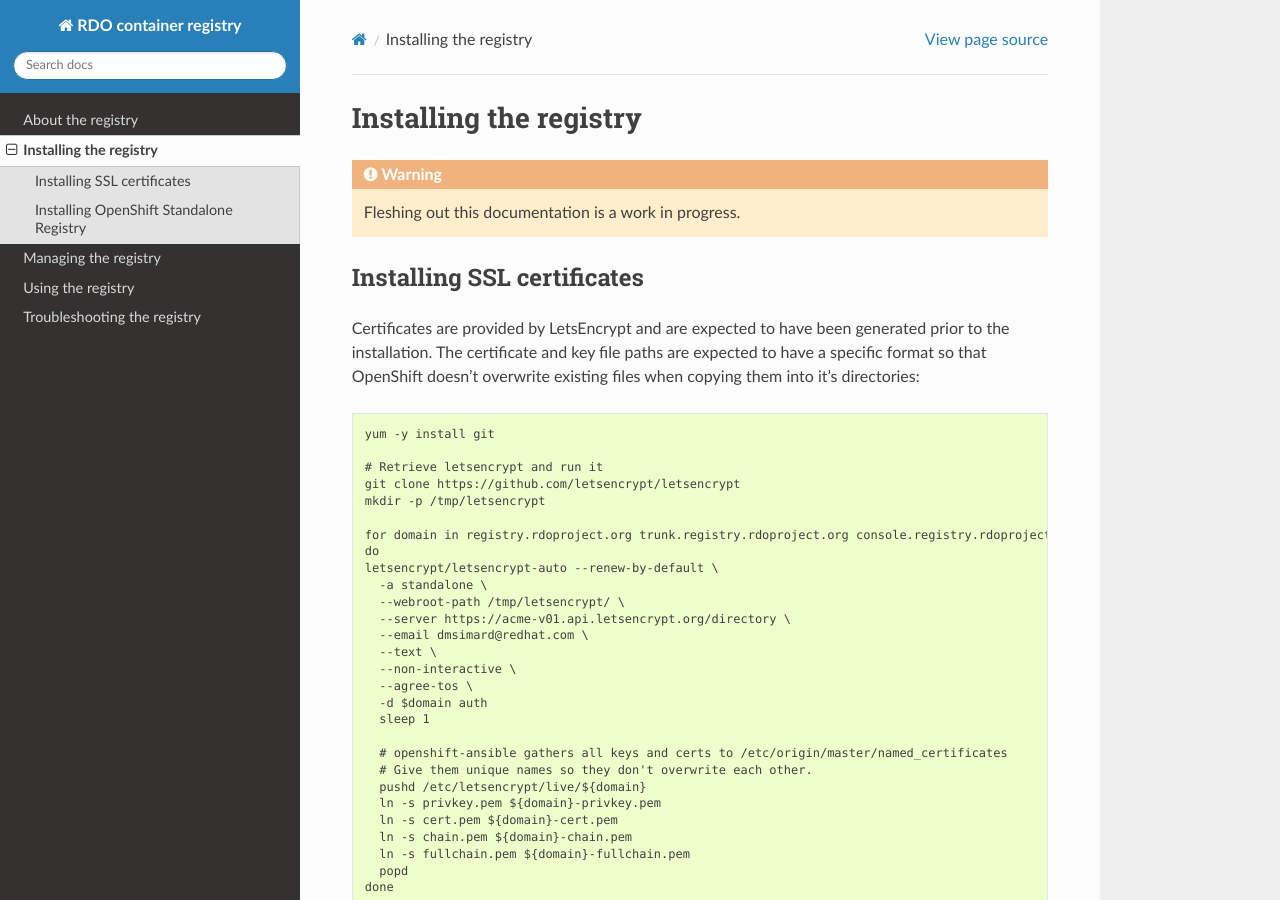
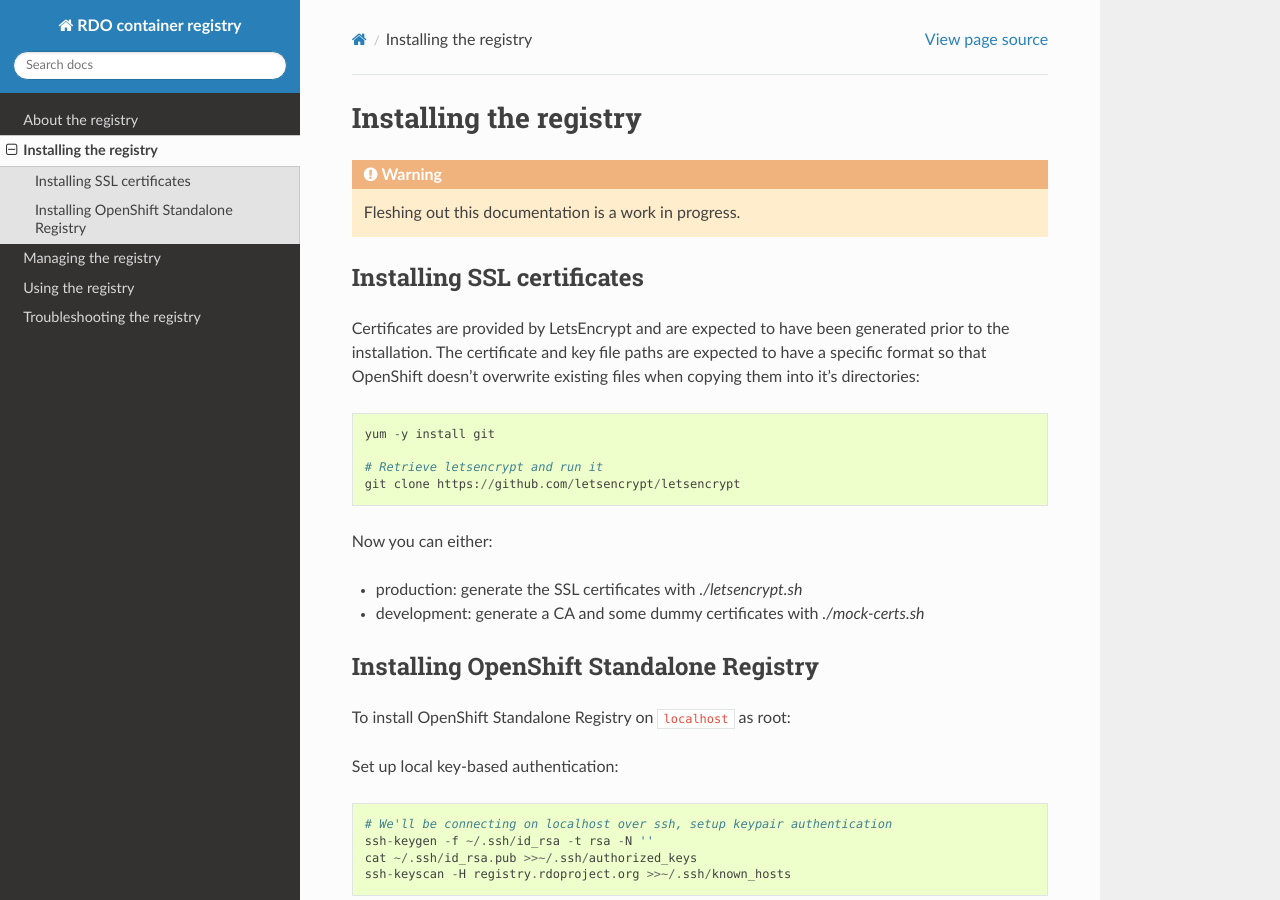
Before and after one commit to rdo-infra/rdo-container-registry, a Sphinx documentation site: the page built from doc/source/installing.rst, in a window 1280 px wide and 900 px high. Built offline with Sphinx 7.4.7 and the Read the Docs theme 2.0.0, drawn with Linux system fonts in a browser that asks for light colours; the version number could not be read and is left out.

Commit message:
give the ability to mock the SSL certificates
Add a little script that prepare the SSL certificates for the user. The goal is
to simplify the bootstrap of a dev environment.

Change-Id: Ib378524be44bab9cbb5df4b9b72d8991dd57cc69

```diff
--- a/doc/source/installing.rst
+++ b/doc/source/installing.rst
@@ -15,30 +15,11 @@
 
     # Retrieve letsencrypt and run it
     git clone https://github.com/letsencrypt/letsencrypt
-    mkdir -p /tmp/letsencrypt
 
-    for domain in registry.rdoproject.org trunk.registry.rdoproject.org console.registry.rdoproject.org
-    do
-    letsencrypt/letsencrypt-auto --renew-by-default \
-      -a standalone \
-      --webroot-path /tmp/letsencrypt/ \
-      --server https://acme-v01.api.letsencrypt.org/directory \
-      --email dmsimard@redhat.com \
-      --text \
-      --non-interactive \
-      --agree-tos \
-      -d $domain auth
-      sleep 1
+Now you can either:
 
-      # openshift-ansible gathers all keys and certs to /etc/origin/master/named_certificates
-      # Give them unique names so they don't overwrite each other.
-      pushd /etc/letsencrypt/live/${domain}
-      ln -s privkey.pem ${domain}-privkey.pem
-      ln -s cert.pem ${domain}-cert.pem
-      ln -s chain.pem ${domain}-chain.pem
-      ln -s fullchain.pem ${domain}-fullchain.pem
-      popd
-    done
+- production: generate the SSL certificates with `./letsencrypt.sh`
+- development: generate a CA and some dummy certificates with `./mock-certs.sh`
 
 Installing OpenShift Standalone Registry
 ----------------------------------------
```
Also changed, not shown: 1 other file.
